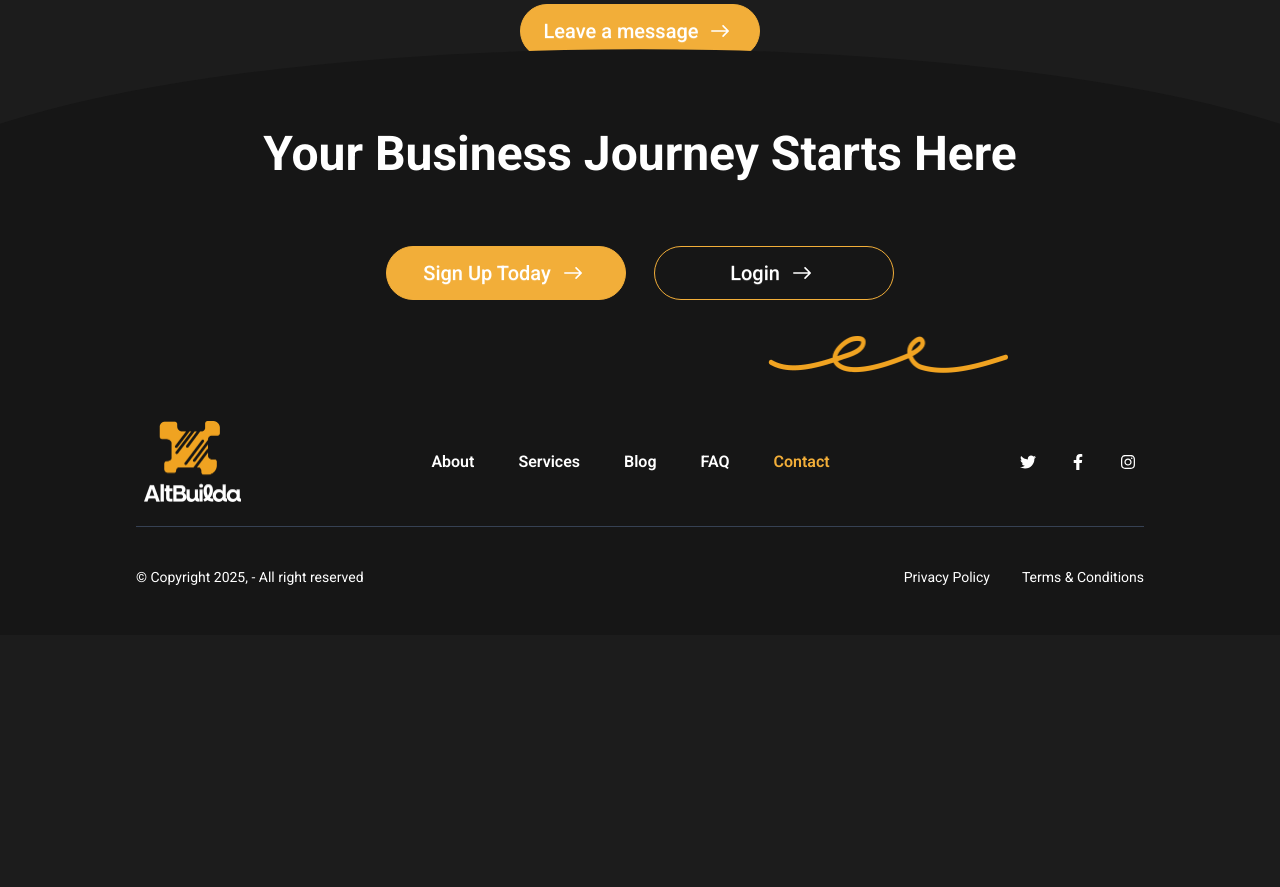
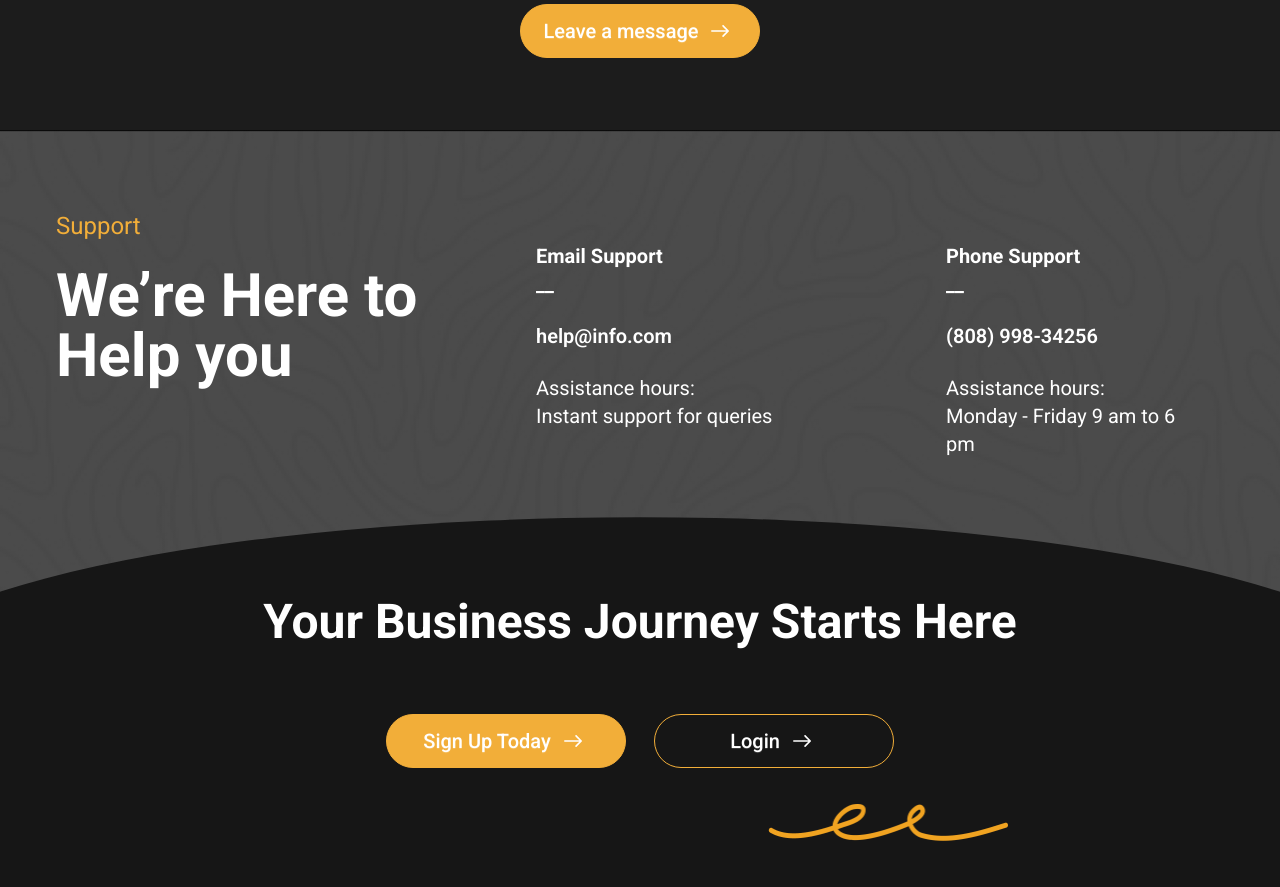
Before and after one commit to liljdot/AltBuilda-Website-React, a React (Vite) app: page /contact in a window 1280 px wide. Shown: the part 1000-1887 px from the top of the page. Before the commit the page ends 1635 px from the top, so only its background shows below. Built offline with nearby package versions, Linux system fonts and the light colour scheme.

Commit message:
Add InfoSection component to Contact page with support details and background image

```diff
--- /dev/null
+++ b/src/pages/Contact/InfoSection.tsx
@@ -0,0 +1,55 @@
+import infoSectionBG from "../../assets/info-section-bg.png"
+import useThemeContext from "../../hooks/useThemeContext";
+
+interface SupportInfoTileProps {
+    title: string
+    contact: string
+    hours: string
+}
+
+const SupportInfoTile: React.FC<SupportInfoTileProps> = ({title, contact, hours}) => {
+
+    return (
+        <div className="w-77.5 flex flex-col gap-6 p-8">
+            <p className="text-xl font-bold">
+                {title}
+                <br />
+                __
+            </p>
+
+            <p className="text-xl font-semibold">
+                {contact}
+            </p>
+
+            <p className="text-xl">
+                Assistance hours:
+                <br />
+                {hours}
+            </p>
+        </div>
+    )
+}
+
+const InfoSection: React.FC = () => {
+    const { theme } = useThemeContext()
+
+    return (
+        <>
+            <section className="w-full bg-cover bg-no-repeat flex flex-row justify-between pt-20 px-14 pb-27" style={{ background: `linear-gradient(rgba(0,0,0,${theme == "dark" ? ".7" : "0"}), rgba(0,0,0,${theme == "dark" ? ".7" : "0"})), url(${infoSectionBG})` }}>
+                <div className="flex flex-col gap-6 max-w-144">
+                    <p className="text-primary text-2xl">Support</p>
+
+                    <h1 className="text-6xl/15 text-secondary font-bold">We’re Here to Help you</h1>
+                </div>
+
+                <div className="flex flex-row gap-25 text-secondary">
+                    <SupportInfoTile title="Email Support" contact="help@info.com" hours="Instant support for queries"/>
+
+                    <SupportInfoTile title="Phone Support" contact="(808) 998-34256" hours="Monday - Friday 9 am to 6 pm" />
+                </div>
+            </section>
+        </>
+    )
+}
+
+export default InfoSection;
--- a/src/pages/Contact/index.tsx
+++ b/src/pages/Contact/index.tsx
@@ -1,5 +1,6 @@
 import ContactBanner from "./ContactBanner"
 import FormSection from "./FormSection"
+import InfoSection from "./InfoSection"
 
 const Contact: React.FC = () => {
 
@@ -9,6 +10,7 @@ const Contact: React.FC = () => {
                 <div className="max-w-450 mx-auto">
                     <ContactBanner />
                     <FormSection />
+                    <InfoSection />
                 </div>
             </main>
         </>
```
Also changed, not shown: src/assets/info-section-bg.png (added).
